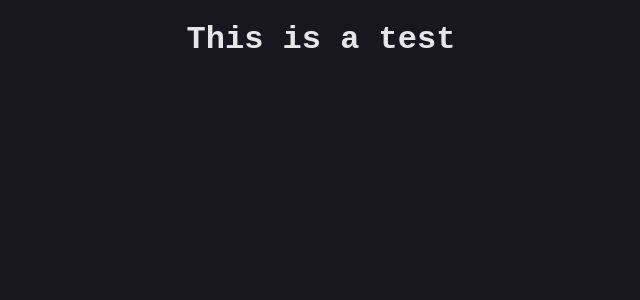
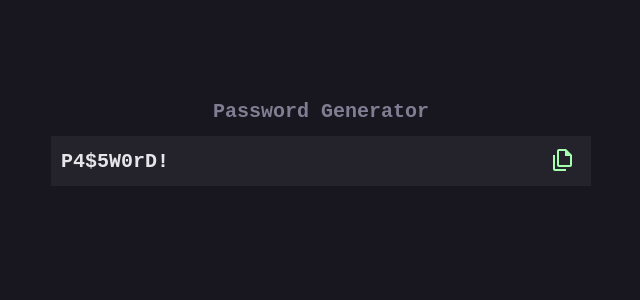
Before and after one commit to hidalest/password-generator, a React (Create React App) app: page / in a window 1280 px wide. Shown: the top 300 px of the page, without its empty margins (319-959 px from the left). Built offline with nearby package versions, Linux system fonts and the light colour scheme.

Commit message:
feat: initial development for the password text field

```diff
--- a/public/index.html
+++ b/public/index.html
@@ -1,20 +1,20 @@
 <!DOCTYPE html>
 <html lang="en">
+
 <head>
   <meta charset="utf-8" />
   <link rel="icon" href="%PUBLIC_URL%/favicon.ico" />
   <meta name="viewport" content="width=device-width, initial-scale=1" />
   <meta name="theme-color" content="#000000" />
-    <meta
-      name="description"
-      content="Web site created using create-react-app"
-    />
+  <meta name="description" content="Web site created using create-react-app" />
   <link rel="apple-touch-icon" href="%PUBLIC_URL%/logo192.png" />
   <!--
       manifest.json provides metadata used when your web app is installed on a
       user's mobile device or desktop. See https://developers.google.com/web/fundamentals/web-app-manifest/
     -->
   <link rel="manifest" href="%PUBLIC_URL%/manifest.json" />
+  <link rel="stylesheet"
+    href="https://fonts.googleapis.com/css2?family=Material+Symbols+Outlined:opsz,wght,FILL,GRAD@48,400,0,0" />
   <!--
       Notice the use of %PUBLIC_URL% in the tags above.
       It will be replaced with the URL of the `public` folder during the build.
@@ -26,6 +26,7 @@
     -->
   <title>React App</title>
 </head>
+
 <body>
   <noscript>You need to enable JavaScript to run this app.</noscript>
   <div id="root"></div>
@@ -40,4 +41,5 @@
       To create a production bundle, use `npm run build` or `yarn build`.
     -->
 </body>
+
 </html>
--- a/src/App.scss
+++ b/src/App.scss
@@ -1,6 +1,14 @@
 @import './sassStyles/variables';
+@import './sassStyles/mixins';
 
 .app {
   background-color: $black;
   color: $white;
+  width: 90%;
+  max-width: 540px;
+  margin: 0 auto;
+
+  &_title {
+    color: $grey;
+  }
 }
--- a/src/App.tsx
+++ b/src/App.tsx
@@ -1,11 +1,13 @@
 import React from 'react';
 import './App.scss';
+import DisplayPassword from './components/DisplayPassword/DisplayPassword';
 
 function App() {
   return (
     <div className='app'>
       <header className=''>
-        <h1>This is a test</h1>
+        <h1 className='app_title'>Password Generator</h1>
+        <DisplayPassword />
       </header>
     </div>
   );
--- /dev/null
+++ b/src/components/DisplayPassword/DisplayPassword.module.scss
@@ -0,0 +1,17 @@
+@import '../../sassStyles/variables';
+
+.password {
+  background-color: $greyDark;
+  height: 3rem;
+  display: flex;
+  align-items: center;
+  justify-content: space-between;
+  padding: 1rem;
+}
+
+.copyPasswordBtn {
+  color: $green;
+  background-color: transparent;
+  border: none;
+  cursor: pointer;
+}
--- /dev/null
+++ b/src/components/DisplayPassword/DisplayPassword.tsx
@@ -0,0 +1,21 @@
+import React from 'react';
+import style from './DisplayPassword.module.scss';
+
+const DisplayPassword = ({
+  password = 'P4$5W0rD!',
+}: DisplayPasswordInterface) => {
+  return (
+    <div className={style.password}>
+      <h1>{password}</h1>
+      <button className={style.copyPasswordBtn}>
+        <span className='material-symbols-outlined'>file_copy</span>
+      </button>
+    </div>
+  );
+};
+
+interface DisplayPasswordInterface {
+  password?: string;
+}
+
+export default DisplayPassword;
--- a/src/index.scss
+++ b/src/index.scss
@@ -5,9 +5,14 @@
   src: local('JetBrainsMono')
     url('./assets/fonts/JetBrainsMono-VariableFont_wght.ttf') format('truetype');
 }
+
+html {
+  font-size: 10px;
+}
+
 body {
   background-color: $black;
-  margin: 0 auto;
+  margin: 10rem auto;
   text-align: center;
   -webkit-font-smoothing: antialiased;
   -moz-osx-font-smoothing: grayscale;
--- /dev/null
+++ b/src/sassStyles/_mixins.scss
@@ -0,0 +1,16 @@
+$phone-mini: 320px;
+$phone: 766px;
+$table: 900px;
+$table-land: 1200px;
+$desktop: 1800px;
+
+@mixin responsiveMax($breakpoint) {
+  @media (max-width: ($breakpoint/16px*1em)) {
+    @content;
+  }
+}
+@mixin responsiveMin($breakpoint) {
+  @media (min-width: ($breakpoint/16px*1em)) {
+    @content;
+  }
+}
```
Lines whose indentation alone changed are shown as unchanged.
